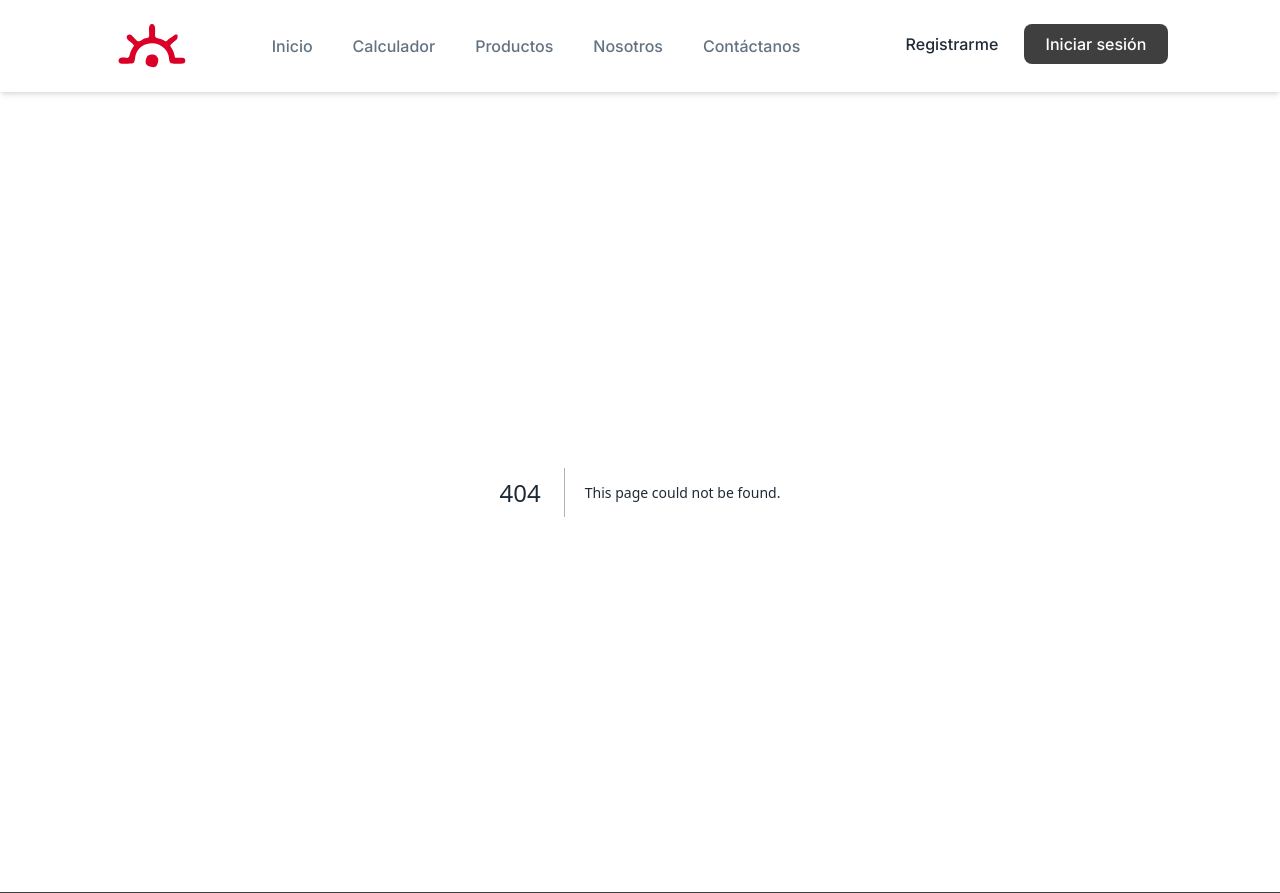
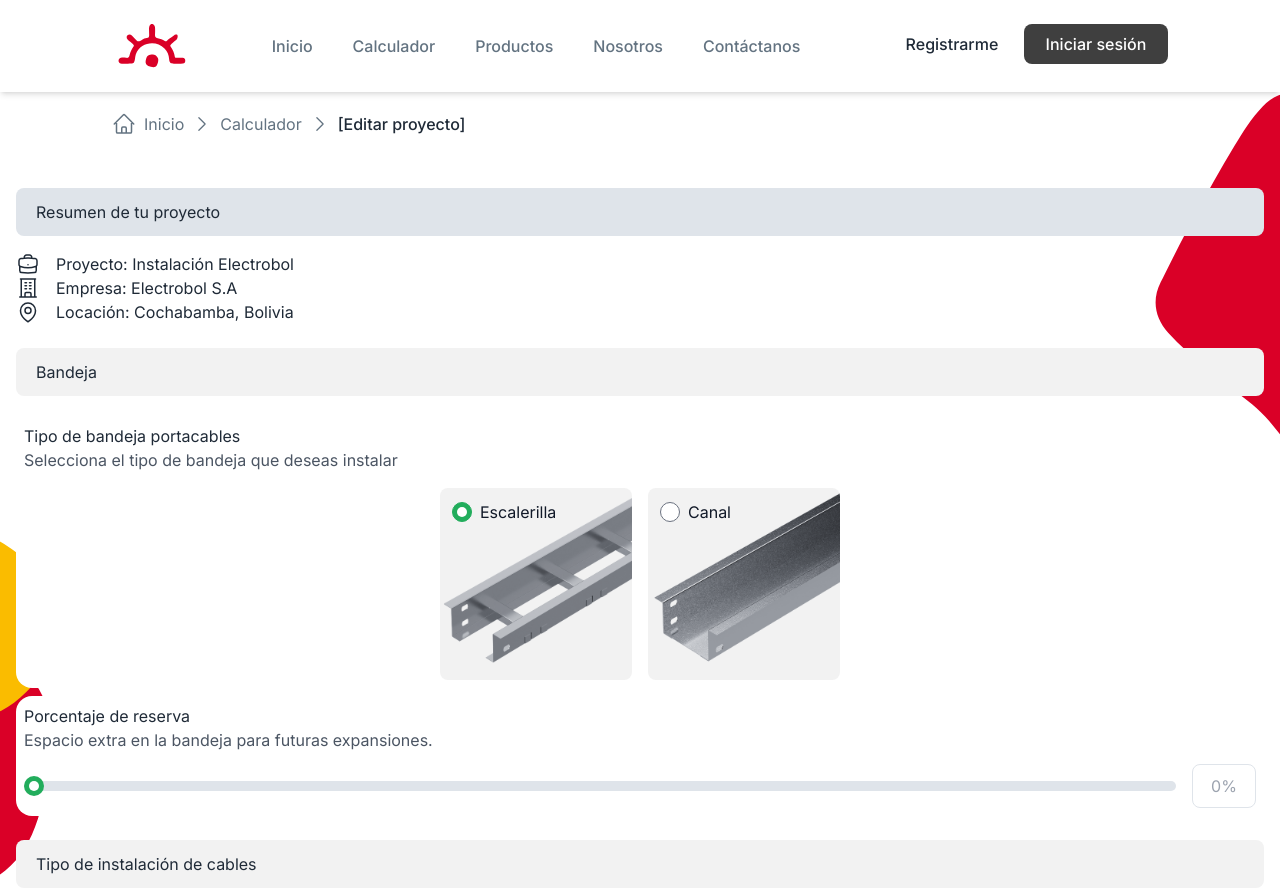
Before and after one commit to marcopdonoso/impromec-calculador, a Next.js app: page /dashboard/calculator/edit-project/1 in a window 1280 px wide. Before the commit this address had no page. Shown: the top 893 px of the page. Built offline with nearby package versions, Linux system fonts and the light colour scheme.

Commit message:
calculator: agrega modelos de CableInTray, Project, Sector. Agrega componente InstallationLayerSelector

```diff
--- a/src/app/(app)/dashboard/calculator/components/AddCableForm.tsx
+++ b/src/app/(app)/dashboard/calculator/components/AddCableForm.tsx
@@ -1,21 +1,11 @@
 import Button from '@/components/Button'
 import Input from '@/components/Input'
 import MyListbox from '@/components/MyListbox'
-import MyRadiogroup, { RadioGroupItem } from '@/components/MyRadiogroup'
 import { cableArrangement } from '@/constants/cable-arrangement.constants'
 import { cables } from '@/constants/cables.constants'
 import { Option } from '@/models/listbox.model'
 
 export default function AddCableForm() {
-  const items: RadioGroupItem[] = [
-    {
-      label: 'Cables en varias capas',
-    },
-    {
-      label: 'Cables en una sola capa',
-    },
-  ]
-
   const cableGaugesMM2: Option[] = cables.map((cable) => ({
     text: `${cable.nominalSectionMM2} mm²`,
     value: cable.externalDiameterMM,
@@ -28,7 +18,7 @@ export default function AddCableForm() {
   return (
     <div className="rounded-2xl border border-gray-input bg-gray-white px-2 py-5">
       <h6 className="mb-6">Cable 1</h6>
-      <MyRadiogroup items={items} className="mb-5 flex flex-col gap-4" />
+
       <div className="mb-5 flex gap-2">
         <MyListbox label="Calibre en mm²" options={cableGaugesMM2} />
         <MyListbox label="Calibre en AWG" options={cableGaugesAWG} />
--- a/src/app/(app)/dashboard/calculator/components/DataForCalculation.tsx
+++ b/src/app/(app)/dashboard/calculator/components/DataForCalculation.tsx
@@ -1,10 +1,12 @@
 import Cables from './Cables'
+import InstallationLayerSelector from './InstallationLayerSelector'
 import Tray from './Tray'
 
 export default function DataForCalculation() {
   return (
     <div className="flex flex-col gap-6">
       <Tray />
+      <InstallationLayerSelector />
       <Cables />
     </div>
   )
--- /dev/null
+++ b/src/app/(app)/dashboard/calculator/components/InstallationLayerSelector.tsx
@@ -0,0 +1,22 @@
+import MyRadiogroup, { RadioGroupItem } from '@/components/MyRadiogroup'
+
+export default function InstallationLayerSelector() {
+  const items: RadioGroupItem[] = [
+    {
+      label: 'Cables en varias capas',
+    },
+    {
+      label: 'Cables en una sola capa',
+    },
+  ]
+  return (
+    <div className="px-2">
+      <div className="mb-5 flex h-12 items-center rounded-lg bg-gray-background px-5">
+        <h4 className="body_small_medium">Tipo de instalación de cables</h4>
+      </div>
+      <div className="px-2">
+        <MyRadiogroup items={items} className="mb-5 flex flex-col gap-4" />
+      </div>
+    </div>
+  )
+}
--- /dev/null
+++ b/src/app/(app)/dashboard/calculator/edit-project/[slug]/page.tsx
@@ -0,0 +1,11 @@
+import ProjectOverview from '../../../components/ProjectOverview'
+import DataForCalculation from '../../components/DataForCalculation'
+
+export default function EditProjectPage() {
+  return (
+    <section className="flex min-h-screen flex-col gap-6 px-2 pb-20 pt-8">
+      <ProjectOverview />
+      <DataForCalculation />
+    </section>
+  )
+}
--- /dev/null
+++ b/src/app/(app)/dashboard/calculator/layout.tsx
@@ -0,0 +1,16 @@
+import Breadcrumbs from '@/components/Breadcrumbs'
+
+interface CalculatorLayoutProps {
+  children: React.ReactNode
+}
+
+export default function CalculatorLayout({ children }: CalculatorLayoutProps) {
+  return (
+    <div>
+      <div className="flex h-16 items-center px-28">
+        <Breadcrumbs />
+      </div>
+      {children}
+    </div>
+  )
+}
--- a/src/app/(app)/dashboard/calculator/new-project/page.tsx
+++ b/src/app/(app)/dashboard/calculator/new-project/page.tsx
@@ -1,10 +1,8 @@
-import Breadcrumbs from '@/components/Breadcrumbs'
 import NewProjectForm from './components/NewProjectForm'
 
 export default function NewProjectPage() {
   return (
     <section className="min-h-screen px-4">
-      <Breadcrumbs className="px-24 py-5" />
       <div className="flex flex-col items-center justify-center py-12 lg:py-4">
         <h4 className="body_large_semibold lg:heading_h4">Proyecto nuevo</h4>
         <p className="body_small_regular mt-2 lg:body_large_regular">
--- a/src/app/(app)/dashboard/calculator/no-sectorized/page.tsx
+++ /dev/null
@@ -1,16 +0,0 @@
-import Breadcrumbs from '@/components/Breadcrumbs'
-import ProjectOverview from '../../components/ProjectOverview'
-import DataForCalculation from '../components/DataForCalculation'
-
-export default function NoSectorizedPage() {
-  return (
-    <section className="flex min-h-screen flex-col gap-6 px-2 pb-20 pt-8">
-      <Breadcrumbs
-        currentPageTitle="Instalacion Electrobol"
-        className="hidden lg:block"
-      />
-      <ProjectOverview />
-      <DataForCalculation />
-    </section>
-  )
-}
--- a/src/constants/links.constants.ts
+++ b/src/constants/links.constants.ts
@@ -80,4 +80,12 @@ export const appLinks = {
     name: 'Proyecto nuevo',
     path: '/dashboard/calculator/new-project',
   },
+  calculatorAddSector: {
+    name: 'Agregar sector',
+    path: '/dashboard/calculator/edit-project/add-sector',
+  },
+  calculatorEditProject: {
+    name: '[Editar proyecto]',
+    path: '/dashboard/calculator/edit-project',
+  },
 }
--- a/src/models/cable.model.ts
+++ b/src/models/cable.model.ts
@@ -5,3 +5,8 @@ export interface Cable {
   externalAreaMM2: number
   weightPerMeterKG: number
 }
+export interface CableInTray {
+  cable: Cable
+  quantity: number
+  arrangement?: 'horizontal' | 'trébol'
+}
--- a/src/models/user.model.ts
+++ b/src/models/user.model.ts
@@ -1,3 +1,5 @@
+import { Project } from './project.model'
+
 export interface User {
   id: `${string}-${string}-${string}-${string}-${string}`
   name: string
@@ -7,4 +9,5 @@ export interface User {
   phone: string
   location: string
   avatar?: string
+  projects?: Project[]
 }
```
Also changed, not shown: src/models/project.model.ts (added, +17 -0 lines), src/app/(app)/dashboard/calculator/edit-project/add-sector/page.tsx (renamed from src/app/(app)/dashboard/calculator/add-sector/page.tsx).
